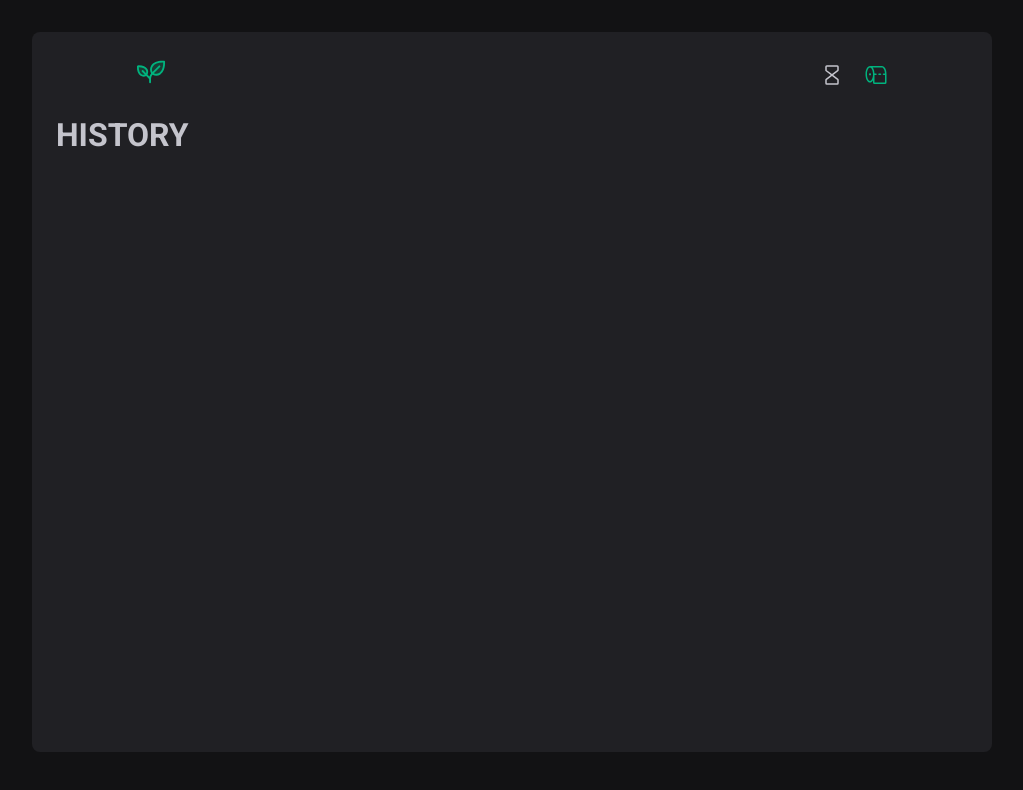
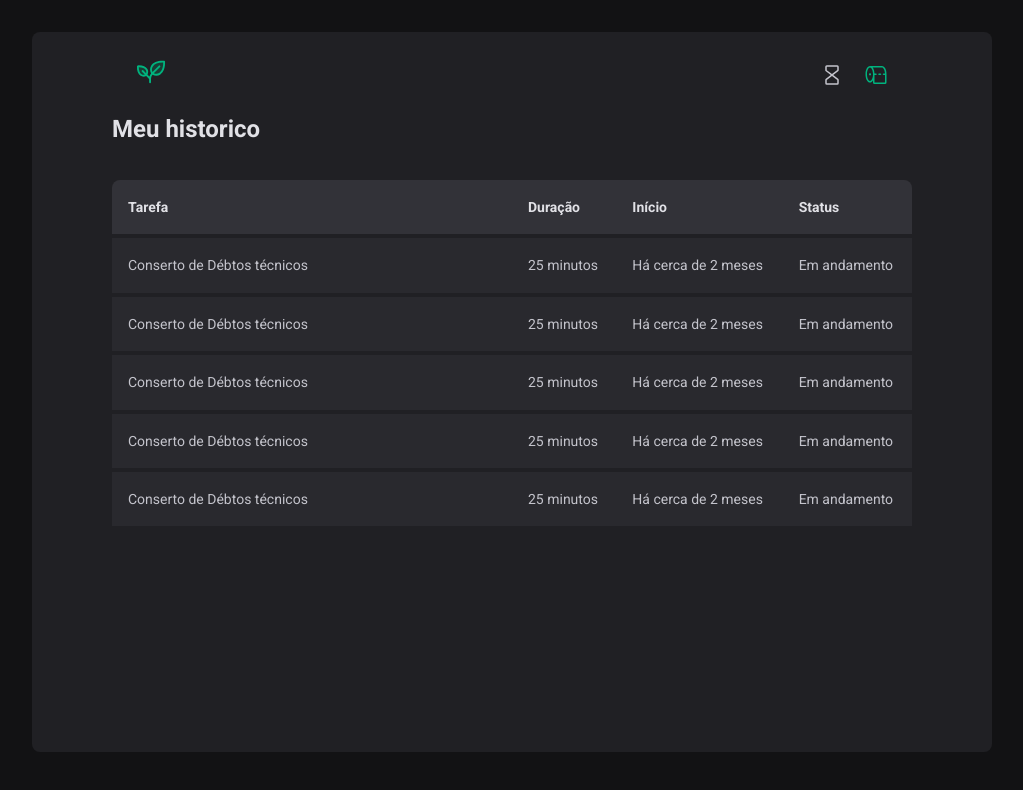
Before and after one commit to rafaelcitario/ignite-timer, a React (Vite) app: page /history in a window 1280 px wide. Shown: the top 790 px of the page, without its empty margins (128-1151 px from the left). Built offline with nearby package versions, Linux system fonts and the light colour scheme.

Commit message:
finish frontend

```diff
--- a/src/pages/History.tsx
+++ /dev/null
@@ -1,9 +0,0 @@
-import { Fragment } from 'react/jsx-runtime'
-
-export const History = () => {
-  return (
-    <Fragment>
-      <h1>HISTORY</h1>
-    </Fragment>
-  )
-}
--- /dev/null
+++ b/src/pages/History/History.ts
@@ -0,0 +1,65 @@
+import styled from 'styled-components'
+
+export const HistoryContainer = styled.main`
+  min-width: 100%;
+  padding: 0 3.5rem;
+
+  display: flex;
+  flex-direction: column;
+  overflow-x: auto;
+
+  h1 {
+    font-size: 1.5rem;
+    color: ${(props) => props.theme['gray-100']};
+  }
+`
+export const HistoryTaskList = styled.div`
+  flex: 1;
+  display: flex;
+  align-items: flex-start;
+  overflow: auto;
+  margin-top: 2rem;
+  text-align: left;
+
+  table {
+    width: 100%;
+    border-collapse: collapse;
+  }
+
+  th {
+    background-color: ${(props) => props.theme['gray-600']};
+    padding: 1rem;
+    text-align: left;
+    color: ${(props) => props.theme['gray-100']};
+    font-size: 0.875rem;
+    line-height: 1.6;
+
+    &:first-child {
+      flex: 1;
+      border-top-left-radius: 8px;
+    }
+
+    &:last-child {
+      border-top-right-radius: 8px;
+    }
+  }
+
+  td {
+    background-color: ${(props) => props.theme['gray-700']};
+    border-top: 4px solid ${(props) => props.theme['gray-800']};
+    padding: 1rem;
+    font-size: 0.875rem;
+    line-height: 1.6;
+
+    &:first-child {
+      width: 50%;
+    }
+  }
+
+  @media (max-width: 600px) {
+    min-width: 100%;
+    table {
+      min-width: 200%;
+    }
+  }
+`
--- /dev/null
+++ b/src/pages/History/index.tsx
@@ -0,0 +1,60 @@
+import { Fragment } from 'react/jsx-runtime'
+import { HistoryContainer, HistoryTaskList } from './History'
+
+export const History = () => {
+  return (
+    <Fragment>
+      <HistoryContainer>
+        <h1>Meu historico</h1>
+        <HistoryTaskList>
+          <table>
+            <thead>
+              <tr>
+                <th>Tarefa</th>
+                <th>Duração</th>
+                <th>Início</th>
+                <th>Status</th>
+              </tr>
+            </thead>
+            <tbody>
+              <tr>
+                <td>Conserto de Débtos técnicos</td>
+                <td>25 minutos</td>
+                <td>Há cerca de 2 meses</td>
+                <td>Em andamento</td>
+              </tr>
+
+              <tr>
+                <td>Conserto de Débtos técnicos</td>
+                <td>25 minutos</td>
+                <td>Há cerca de 2 meses</td>
+                <td>Em andamento</td>
+              </tr>
+
+              <tr>
+                <td>Conserto de Débtos técnicos</td>
+                <td>25 minutos</td>
+                <td>Há cerca de 2 meses</td>
+                <td>Em andamento</td>
+              </tr>
+
+              <tr>
+                <td>Conserto de Débtos técnicos</td>
+                <td>25 minutos</td>
+                <td>Há cerca de 2 meses</td>
+                <td>Em andamento</td>
+              </tr>
+
+              <tr>
+                <td>Conserto de Débtos técnicos</td>
+                <td>25 minutos</td>
+                <td>Há cerca de 2 meses</td>
+                <td>Em andamento</td>
+              </tr>
+            </tbody>
+          </table>
+        </HistoryTaskList>
+      </HistoryContainer>
+    </Fragment>
+  )
+}
--- a/src/pages/Home/styles.ts
+++ b/src/pages/Home/styles.ts
@@ -17,6 +17,7 @@ export const FormContainer = styled.div`
     background-color: transparent;
     border: none;
     color: ${(props) => props.theme['gray-400']};
+    text-align: center;
 
     &:focus {
       box-shadow: none;
@@ -25,6 +26,13 @@ export const FormContainer = styled.div`
 
     &::placeholder {
       color: ${(props) => props.theme['gray-500']};
+    }
+  }
+
+  header input[type='text'] {
+    flex: 1;
+    &::-webkit-calendar-picker-indicator {
+      display: none !important;
     }
   }
 
@@ -57,10 +65,6 @@ export const FormContainer = styled.div`
       text-align: center;
       margin: 0;
       padding: 0;
-      flex: 1;
-      &::-webkit-calendar-picker-indicator {
-        display: none !important;
-      }
     }
 
     header input[type='number'] {
```
